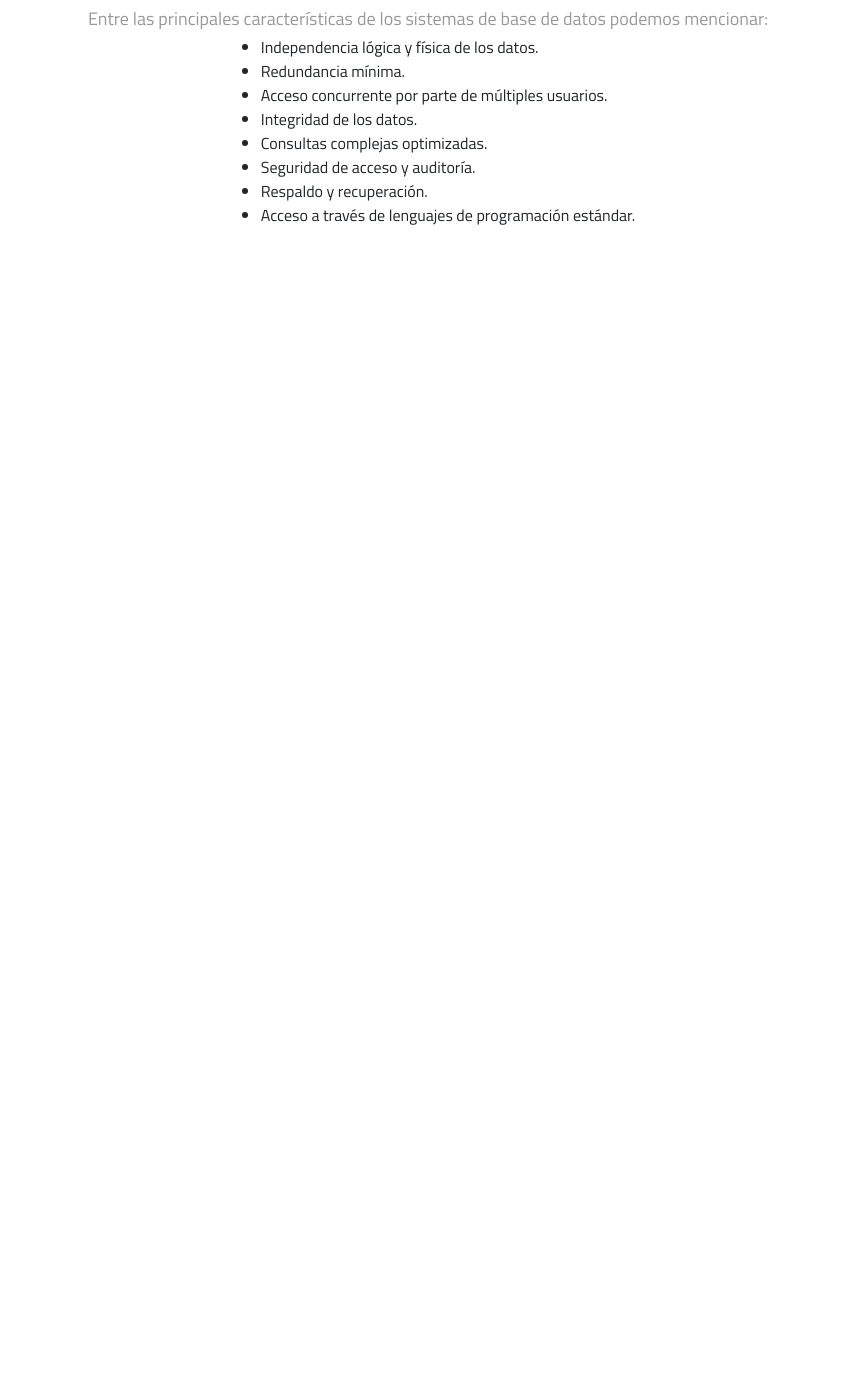
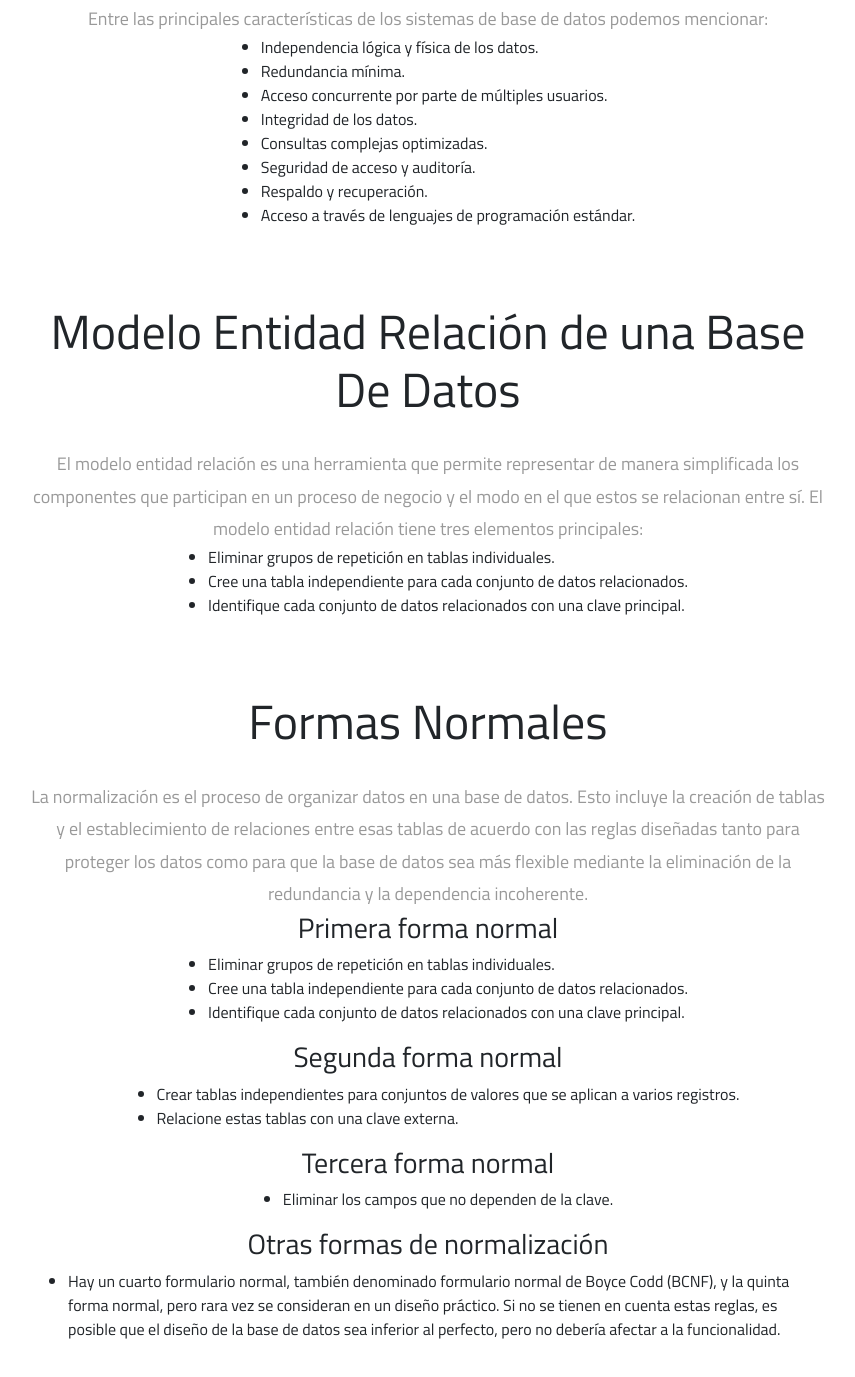
Before and after one commit to henrypuentesg/blogBaseDatos, a plain HTML site: page index.html in a window 1280 px wide. Shown: the part 981-2358 px from the top of the page, without its empty margins (212-1067 px from the left). Before the commit the page ends 1284 px from the top, so only its background shows below. Drawn offline with nearby package versions, Linux system fonts and the light colour scheme.

Commit message:
Carga de modulos 2,3 y4

```diff
--- a/index.html
+++ b/index.html
@@ -95,6 +95,71 @@
 
     </section>
 
+    <section id="portfolio2">
+        <div class="container-fluid">
+            <div class="content-center">
+                <h2>Modelo Entidad Relación de una Base De Datos</h2>
+                <p>
+                    El modelo entidad relación es una herramienta que permite representar de manera simplificada los componentes que participan en un proceso de negocio y el modo en el que estos se relacionan entre sí. El modelo entidad relación tiene tres elementos principales:
+
+                    <ul class="list">
+
+                        <li> Eliminar grupos de repetición en tablas individuales. </li>
+                        <li> Cree una tabla independiente para cada conjunto de datos relacionados. </li>
+                        <li> Identifique cada conjunto de datos relacionados con una clave principal. </li>
+
+                    </ul>
+                </p>
+            </div>
+        </div>
+
+    </section>
+
+    <section id="portfolio3">
+        <div class="container-fluid">
+            <div class="content-center">
+                <h2>Formas Normales</h2>
+                <p>
+                    La normalización es el proceso de organizar datos en una base de datos. Esto incluye la creación de tablas y el establecimiento de relaciones entre esas tablas de acuerdo con las reglas diseñadas tanto para proteger los datos como para que la base de
+                    datos sea más flexible mediante la eliminación de la redundancia y la dependencia incoherente.
+
+                    <h3>Primera forma normal</h3>
+
+                    <ul class="list">
+                        <li> Eliminar grupos de repetición en tablas individuales. </li>
+                        <li> Cree una tabla independiente para cada conjunto de datos relacionados.</li>
+                        <li> Identifique cada conjunto de datos relacionados con una clave principal.</li>
+                    </ul>
+
+                    <h3>Segunda forma normal</h3>
+
+                    <ul class="list">
+                        <li> Crear tablas independientes para conjuntos de valores que se aplican a varios registros.</li>
+                        <li> Relacione estas tablas con una clave externa.</li>
+                    </ul>
+
+                    <h3>Tercera forma normal</h3>
+
+                    <ul class="list">
+
+                        <li> Eliminar los campos que no dependen de la clave. </li>
+
+                    </ul>
+
+                    <h3>Otras formas de normalización</h3>
+
+                    <ul class="list">
+
+                        <li> Hay un cuarto formulario normal, también denominado formulario normal de Boyce Codd (BCNF), y la quinta forma normal, pero rara vez se consideran en un diseño práctico. Si no se tienen en cuenta estas reglas, es posible que el
+                            diseño de la base de datos sea inferior al perfecto, pero no debería afectar a la funcionalidad.</li>
+
+                    </ul>
+                </p>
+            </div>
+        </div>
+
+    </section>
+
     <!-- Optional JavaScript; choose one of the two! -->
 
     <!-- Option 1: jQuery and Bootstrap Bundle (includes Popper) -->
```
